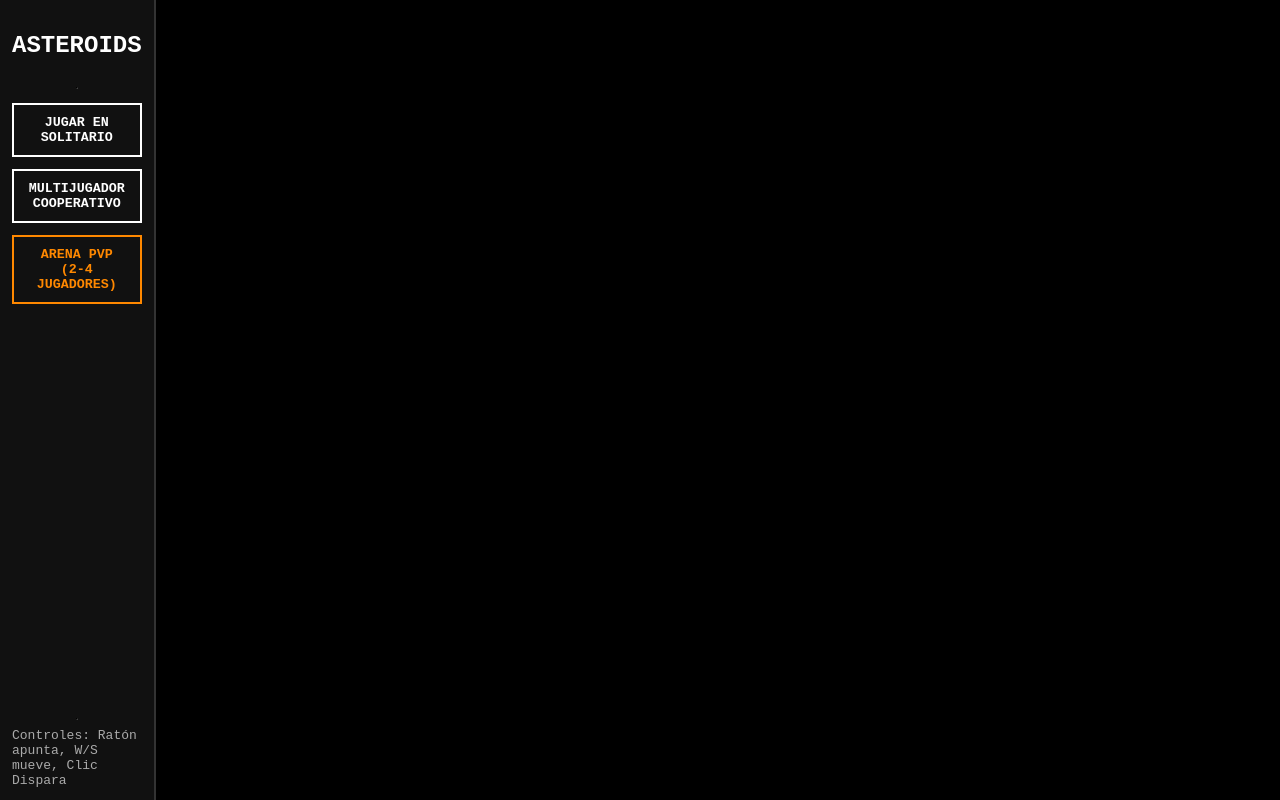
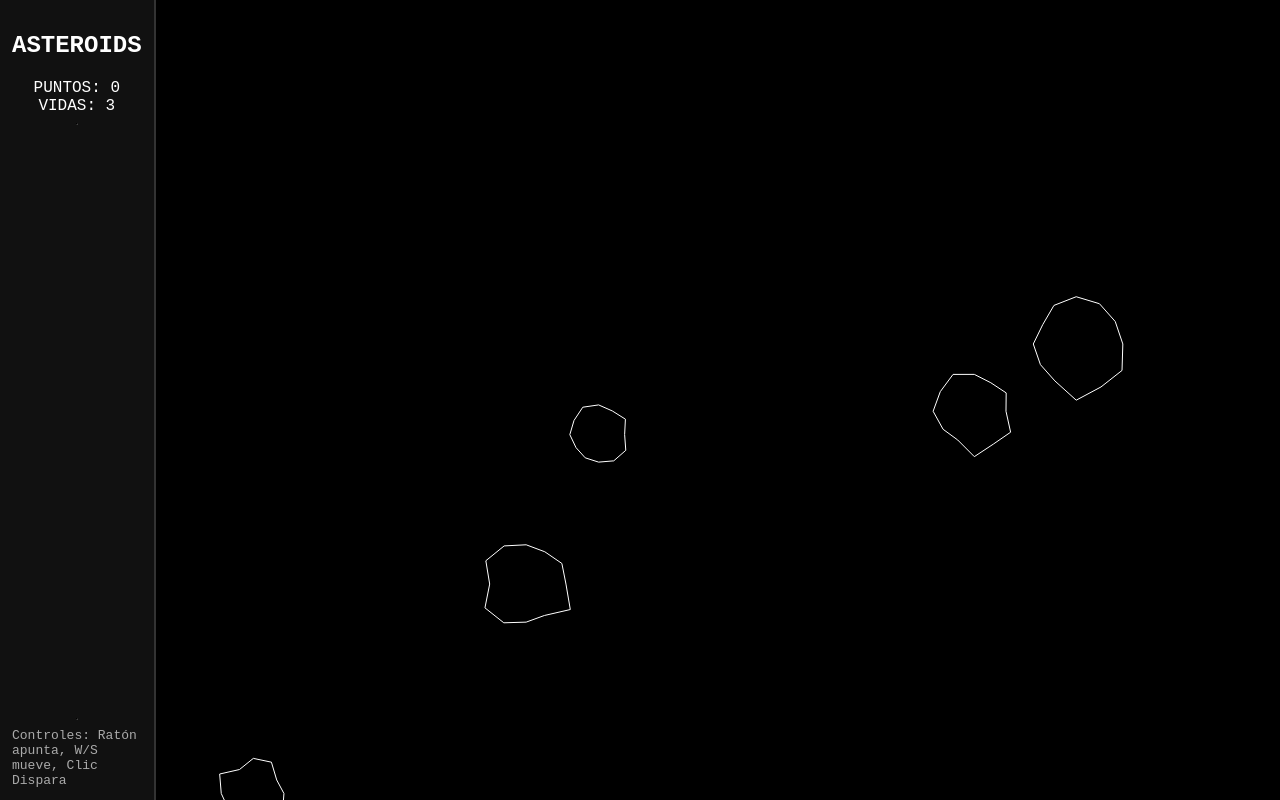
Before and after one commit to dn872tHjamia/JUEGO-ASTEROID, a plain HTML site: page index.html in a window 1280 px wide. Both pictures are taken after a click on the button "JUGAR EN SOLITARIO". Shown: the top 800 px of the page. Drawn offline with Linux system fonts and the light colour scheme.

Commit message:
Add files via upload

```diff
--- a/index.html
+++ b/index.html
@@ -14,11 +14,17 @@
         #leaderboard { position: absolute; top: 10px; right: 10px; background: rgba(0, 0, 0, 0.4); padding: 10px; border-radius: 5px; border: 1px solid #555; color: #fff; text-align: left; font-size: 14px; min-width: 150px; }
         input[type="text"] { width: 100%; background: #222; color: #ddd; border: 1px solid #555; padding: 10px; box-sizing: border-box; text-align: center; font-family: inherit; text-transform: uppercase; }
         #player-list { list-style: none; padding: 0; }
+        #game-info { text-align: center; }
     </style>
 </head>
 <body>
     <div id="ui">
-        <h2>ASTEROIDS</h2><hr />
+        <h2>ASTEROIDS</h2>
+        <div id="game-info">
+            <div id="score-display">PUNTOS: 0</div>
+            <div id="lives-display">VIDAS: 3</div>
+        </div>
+        <hr />
         <div id="main-menu">
             <button id="btn-solo">Jugar en Solitario</button>
             <button id="btn-coop">Multijugador Cooperativo</button>
@@ -46,7 +52,7 @@
 <script>
     // --- IMPORTANTE ---
     // Pega aquí la URL de tu servidor de Render, cambiando "https" por "wss"
-    const SERVER_URL = "wss://servidor-asteroids-pvp.onrender.com"; // CAMBIA ESTO
+    const SERVER_URL = "wss://servidor-asteroids-pvp.onrender.com";
 
     const ui = {
         mainMenu: document.getElementById('main-menu'), multiplayerMenu: document.getElementById('multiplayer-menu'),
@@ -57,23 +63,25 @@
         roomCode: document.getElementById('room-code'), playerList: document.getElementById('player-list'),
         btnStartGame: document.getElementById('btn-start-game'), leaderboard: document.getElementById('leaderboard'),
         multiplayerModeTitle: document.getElementById('multiplayer-mode-title'),
+        scoreDisplay: document.getElementById('score-display'), livesDisplay: document.getElementById('lives-display'),
     };
     const canvas = document.getElementById('gameCanvas');
     const ctx = canvas.getContext('2d');
-    let w = canvas.width = 1200, h = canvas.height = 800; // Tamaño fijo para consistencia
+    let w = canvas.width = 1200, h = canvas.height = 800;
 
-    let ws, myPlayerId, isHost = false, animationFrameId;
+    let ws, myPlayerId, isHost = false, animationFrameId, gameMode = 'solo';
     let gameState = {};
     let keyState = { thrust: false, reverse: false, shoot: false };
     let mouse = { x: 0, y: 0 };
+    const PLAYER_COLORS = ['#0f0', '#0af', '#f80', '#f0f'];
+    const ORB_DATA = {rainbow:0, green:'#0f0', red:'#f00', blue:'#08f', yellow:'#ff0', purple:'#f0f', orange:'#f80'};
 
     function draw() {
         ctx.clearRect(0, 0, w, h);
         if (!gameState.players) return;
         (gameState.orbs || []).forEach(orb => {
-            const orbData = {rainbow:0, green:'#0f0', red:'#f00', blue:'#08f', yellow:'#ff0', purple:'#f0f', orange:'#f80'};
-            if (orb.type === 'rainbow') { const grad = ctx.createRadialGradient(orb.x, orb.y, 1, orb.x, orb.y, orb.r); grad.addColorStop(0, 'red'); grad.addColorStop(0.2, 'yellow'); grad.addColorStop(0.4, 'green'); grad.addColorStop(0.6, 'blue'); grad.addColorStop(0.8, 'purple'); grad.addColorStop(1, 'red'); ctx.fillStyle = grad;
-            } else ctx.fillStyle = orbData[orb.type];
+            if (orb.type === 'rainbow') { const grad = ctx.createRadialGradient(orb.x, orb.y, 1, orb.x, orb.y, orb.r); grad.addColorStop(0,'red'); grad.addColorStop(0.2,'yellow'); grad.addColorStop(0.4,'green'); grad.addColorStop(0.6,'blue'); grad.addColorStop(0.8,'purple'); grad.addColorStop(1,'red'); ctx.fillStyle = grad;
+            } else ctx.fillStyle = ORB_DATA[orb.type];
             ctx.beginPath(); ctx.arc(orb.x, orb.y, orb.r, 0, Math.PI * 2); ctx.fill();
         });
         for (const id in gameState.players) {
@@ -91,6 +99,9 @@
             }
         }
         (gameState.bullets || []).forEach(b => { ctx.fillStyle = '#fff'; ctx.beginPath(); ctx.arc(b.x, b.y, b.size/2, 0, Math.PI*2); ctx.fill(); });
+        (gameState.asteroids || []).forEach(a => { ctx.strokeStyle = '#fff'; ctx.lineWidth = 1; ctx.save(); ctx.translate(a.x, a.y); ctx.rotate(a.rotation); ctx.beginPath(); ctx.moveTo(a.shape[0].x, a.shape[0].y); for (let i = 1; i < a.shape.length; i++) ctx.lineTo(a.shape[i].x, a.shape[i].y); ctx.closePath(); ctx.stroke(); ctx.restore(); });
+        (gameState.enemies || []).forEach(e => { ctx.fillStyle = '#0f0'; ctx.font = '24px "Courier New"'; ctx.textAlign = 'center'; ctx.textBaseline = 'middle'; ctx.fillText('💀', e.x, e.y); });
+
         if (gameState.gameMode === 'pvp' && gameState.inProgress) {
             ui.leaderboard.classList.remove('hidden');
             const sortedPlayers = Object.values(gameState.players).sort((a,b) => b.kills - a.kills);
@@ -99,42 +110,79 @@
             sortedPlayers.forEach(p => { leaderboardHTML += `<div style="color:${p.color};">${p.id.split('_')[0]}: ${p.kills} kills</div>`; });
             ui.leaderboard.innerHTML = leaderboardHTML;
         } else { ui.leaderboard.classList.add('hidden'); }
-        if (gameState.gameOver && gameState.gameMode === 'pvp') { ctx.font = '40px "Courier New"'; ctx.fillStyle = '#f55'; ctx.textAlign = 'center'; ctx.fillText("FIN DE LA PARTIDA", w / 2, h / 2); }
+
+        if (gameState.gameMode === 'coop' || gameState.gameMode === 'solo') {
+            ui.scoreDisplay.textContent = `PUNTOS: ${gameState.score}`;
+            ui.livesDisplay.textContent = `VIDAS: ${gameState.lives}`;
+        }
+
+        if (gameState.gameOver) { ctx.font = '40px "Courier New"'; ctx.fillStyle = '#f55'; ctx.textAlign = 'center'; ctx.fillText("FIN DE LA PARTIDA", w / 2, h / 2); }
     }
 
-    function gameLoop() {
-        // El cliente solo dibuja, el servidor actualiza el estado
-        if (gameState && gameState.inProgress) {
+    // --- MODO OFFLINE / SOLITARIO ---
+    function startSoloGame() {
+        gameMode = 'solo';
+        myPlayerId = 'solo_player';
+        // Crear una copia completa de la lógica del servidor para el modo offline
+        const localGameState = {
+            players: {}, bullets: [], asteroids: [], enemies: [],
+            score: 0, lives: 3, inProgress: true, gameOver: false,
+        };
+        localGameState.players[myPlayerId] = { id: myPlayerId, x: w/2, y: h/2, vx:0,vy:0, angle:0, keys: keyState, shootCooldown:0, invincible:180, color: '#0f0', size: 15, powerUp:{} };
+        for(let i=0; i<5; i++) spawnLocalAsteroid(localGameState);
+
+        ui.mainMenu.classList.add('hidden');
+        ui.scoreDisplay.classList.remove('hidden');
+        ui.livesDisplay.classList.remove('hidden');
+        if (animationFrameId) cancelAnimationFrame(animationFrameId);
+
+        function localGameLoop() {
+            // Aquí se ejecutaría la lógica de 'updateRoom' del servidor, pero localmente
+            // Es una versión simplificada del modo cooperativo
+            if(localGameState.gameOver) {
+                draw(); // Dibuja el estado final de "Game Over"
+                return;
+            }
+            // Mover/Disparar
+            const p = localGameState.players[myPlayerId];
+            p.angle = Math.atan2(mouse.y - p.y, mouse.x - p.x);
+            if (p.keys.thrust) { p.vx += Math.cos(p.angle) * 0.15; p.vy += Math.sin(p.angle) * 0.15; }
+            if (p.keys.reverse) { p.vx -= Math.cos(p.angle) * 0.08; p.vy -= Math.sin(p.angle) * 0.08; }
+            if (p.keys.shoot && p.shootCooldown <= 0) { p.shootCooldown = 15; localGameState.bullets.push({ x: p.x + Math.cos(p.angle) * p.size, y: p.y + Math.sin(p.angle) * p.size, vx: p.vx + Math.cos(p.angle) * 8, vy: p.vy + Math.sin(p.angle) * 8, life: 60, owner: myPlayerId, size: 4}); }
+            if (p.shootCooldown > 0) p.shootCooldown--;
+            p.vx *= 0.99; p.vy *= 0.99;
+            p.x = (p.x + p.vx < 0) ? p.x + p.vx + w : (p.x + p.vx > w) ? p.x + p.vx - w : p.x + p.vx;
+            p.y = (p.y + p.vy < 0) ? p.y + p.vy + h : (p.y + p.vy > h) ? p.y + p.vy - h : p.y + p.vy;
+
+            // Colisiones y lógica de asteroides (simplificado)
+            localGameState.asteroids.forEach(a => { a.x += a.vx; a.y += a.vy; a.x = (a.x < 0) ? a.x + w : (a.x > w) ? a.x - w : a.x; a.y = (a.y < 0) ? a.y + h : (a.y > h) ? a.y - h : a.y; });
+            // ... Aquí iría toda la lógica de colisiones de balas vs asteroides, y jugador vs asteroides ...
+
+            gameState = localGameState; // Asignar al estado global para que 'draw' lo use
             draw();
+            requestAnimationFrame(localGameLoop);
         }
-        animationFrameId = requestAnimationFrame(gameLoop);
+        function spawnLocalAsteroid(state) {
+            const r = 30 + Math.random() * 20;
+            const shape = []; const segments = 12;
+            for (let i = 0; i < segments; i++) { const angle = (i / segments) * Math.PI * 2; const radiusOffset = 0.8 + Math.random() * 0.4; shape.push({ x: Math.cos(angle) * r * radiusOffset, y: Math.sin(angle) * r * radiusOffset }); }
+            state.asteroids.push({ x: Math.random()*w, y: Math.random()*h, vx: (Math.random()-0.5)*2, vy: (Math.random()-0.5)*2, r: r, shape: shape, rotation:0, rotationSpeed: (Math.random()-0.5)*0.02 });
+        }
+        localGameLoop();
     }
 
-    function sendInput() {
-        if (!ws || ws.readyState !== WebSocket.OPEN || !myPlayerId || !gameState.players || !gameState.players[myPlayerId]) return;
-        const p = gameState.players[myPlayerId];
-        const angle = Math.atan2(mouse.y - p.y, mouse.x - p.x);
-        ws.send(JSON.stringify({ type: 'input', payload: { keys: keyState, angle: angle }}));
-    }
-
-    canvas.addEventListener('mousemove', e => { const rect = canvas.getBoundingClientRect(); mouse.x = e.clientX - rect.left; mouse.y = e.clientY - rect.top; });
-    canvas.addEventListener('contextmenu', e => e.preventDefault());
-    canvas.addEventListener('mousedown', e => { if (e.button === 0 || e.button === 2) keyState.shoot = true; });
-    canvas.addEventListener('mouseup', e => { if (e.button === 0 || e.button === 2) keyState.shoot = false; });
-    window.addEventListener('keydown', e => { if (e.key === 'w') keyState.thrust = true; if (e.key === 's') keyState.reverse = true; });
-    window.addEventListener('keyup', e => { if (e.key === 'w') keyState.thrust = false; if (e.key === 's') keyState.reverse = false; });
-
-    function connect(gameMode) {
+    // --- LÓGICA DE RED ---
+    function sendInput() { if (!ws || ws.readyState !== WebSocket.OPEN || !myPlayerId || !gameState.players || !gameState.players[myPlayerId] || isHost) return; const p = gameState.players[myPlayerId]; const angle = Math.atan2(mouse.y - p.y, mouse.x - p.x); ws.send(JSON.stringify({ type: 'input', payload: { keys: keyState, angle: angle }})); }
+    function connect(mode) {
         ws = new WebSocket(SERVER_URL);
         ws.onmessage = onMessage;
         ws.onclose = () => { alert('Conexión perdida con el servidor.'); location.reload(); };
-        ws.onerror = (err) => { alert('Error de conexión. Asegúrate de que el servidor esté activo.'); };
+        ws.onerror = (err) => { alert('Error de conexión. Asegúrate de que el servidor esté activo y la URL sea correcta.'); };
         ws.onopen = () => {
-            if (isHost) ws.send(JSON.stringify({type: 'create', payload: { gameMode }}));
+            if (isHost) ws.send(JSON.stringify({type: 'create', payload: { gameMode: mode }}));
             else ws.send(JSON.stringify({type: 'join', payload: { roomCode: ui.joinCodeInput.value.toUpperCase() }}));
         };
     }
-
     function onMessage(event) {
         const msg = JSON.parse(event.data);
         const { type, payload } = msg;
@@ -143,53 +191,45 @@
                 myPlayerId = payload.playerId; isHost = true;
                 ui.multiplayerMenu.classList.add('hidden'); ui.lobby.classList.remove('hidden');
                 ui.roomCode.textContent = payload.roomCode; ui.btnStartGame.classList.remove('hidden');
-                updatePlayerListUI(payload.players || [{id: myPlayerId, isHost: true}]);
+                updatePlayerListUI(payload.players);
                 break;
             case 'joinedRoom':
                 myPlayerId = payload.playerId;
                 ui.multiplayerMenu.classList.add('hidden'); ui.lobby.classList.remove('hidden');
                 ui.roomCode.textContent = payload.roomCode;
                 break;
-            case 'updatePlayers':
-                updatePlayerListUI(payload.players);
-                break;
+            case 'updatePlayers': updatePlayerListUI(payload.players); break;
             case 'startGame':
                 gameState = payload.state;
-                ui.lobby.classList.add('hidden');
+                ui.lobby.classList.add('hidden'); ui.mainMenu.classList.add('hidden');
                 setInterval(sendInput, 1000 / 30);
                 if(animationFrameId) cancelAnimationFrame(animationFrameId);
                 gameLoop();
                 break;
-            case 'state':
-                gameState = payload.state;
-                break;
-            case 'error':
-                alert(payload); if (ws) ws.close();
-                break;
+            case 'state': gameState = payload.state; break;
+            case 'error': alert(payload); if (ws) ws.close(); break;
         }
     }
-
     function updatePlayerListUI(players) {
         ui.playerList.innerHTML = '';
-        (players || []).forEach(p => {
+        (players || []).forEach((p, index) => {
             const li = document.createElement('li');
             li.textContent = p.id.split('_')[0] + (p.isHost ? ' (Host)' : '');
-            li.style.color = PLAYER_COLORS[players.indexOf(p)];
+            li.style.color = PLAYER_COLORS[index];
             ui.playerList.appendChild(li);
         });
     }
-
     function showMultiplayerMenu(mode) {
-        ui.mainMenu.classList.add('hidden');
-        ui.multiplayerMenu.classList.remove('hidden');
+        gameMode = mode;
+        ui.mainMenu.classList.add('hidden'); ui.multiplayerMenu.classList.remove('hidden');
         ui.multiplayerModeTitle.textContent = "Modo: " + (mode === 'pvp' ? 'Arena PvP' : 'Cooperativo');
         ui.btnHost.onclick = () => { isHost = true; connect(mode); };
-        ui.btnJoin.onclick = () => { isHost = false; connect(mode); };
+        ui.btnJoin.onclick = () => { isHost = false; const code = ui.joinCodeInput.value.toUpperCase(); if(code) connect(mode); };
     }
 
     ui.btnPvp.addEventListener('click', () => showMultiplayerMenu('pvp'));
-    ui.btnCoop.addEventListener('click', () => alert("Modo Cooperativo no implementado en esta versión."));
-    ui.btnSolo.addEventListener('click', () => alert("Modo Solitario no implementado en esta versión."));
+    ui.btnCoop.addEventListener('click', () => showMultiplayerMenu('coop'));
+    ui.btnSolo.addEventListener('click', startSoloGame);
     ui.btnBackToMain.addEventListener('click', () => location.reload());
     ui.btnStartGame.addEventListener('click', () => { if(isHost) ws.send(JSON.stringify({type: 'start'})); });
 </script>
```
